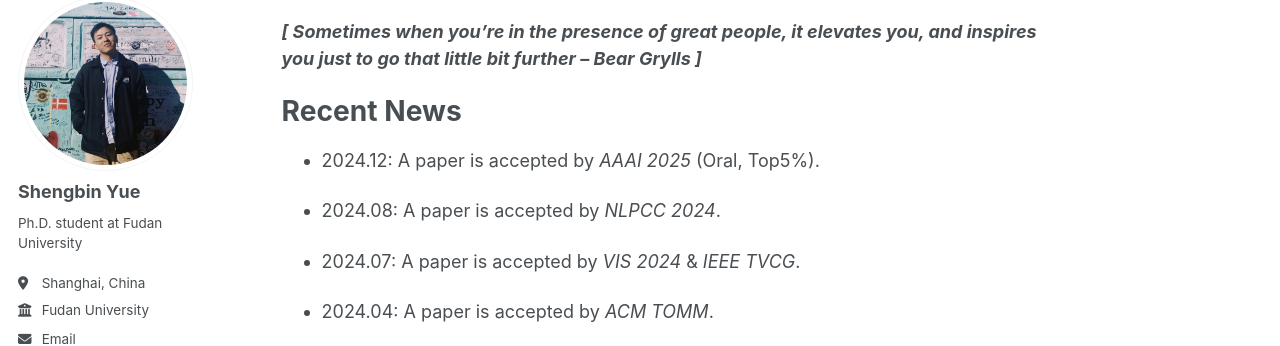
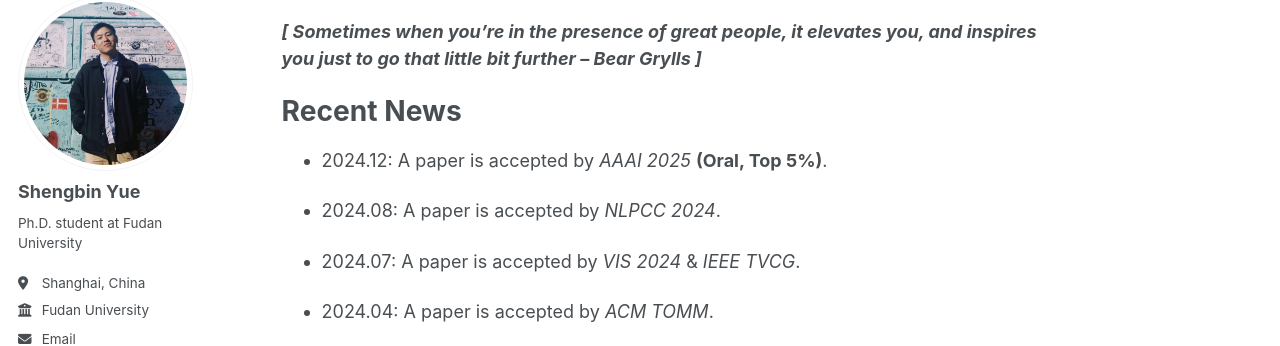
Before and after one commit to yueshengbin/yueshengbin.github.io, a Jekyll site: the page built from _pages/about.md, in a window 1280 px wide and 900 px high, scrolled down 309 px. Shown: the part 110-456 px from the top of the window. Built offline with Jekyll 4.4.1, drawn with Linux system fonts in a browser that asks for light colours; some web fonts are replaced.

Commit message:
Update about.md

```diff
--- a/_pages/about.md
+++ b/_pages/about.md
@@ -19,7 +19,7 @@ My work spans Natural Language Processing and Multi-modal Learning. I’m partic
 
 Recent News
 ======
-* 2024.12: A paper is accepted by *AAAI 2025* (Oral, Top5%).
+* 2024.12: A paper is accepted by *AAAI 2025* **(Oral, Top 5%)**.
 
 * 2024.08: A paper is accepted by *NLPCC 2024*.
 
```
